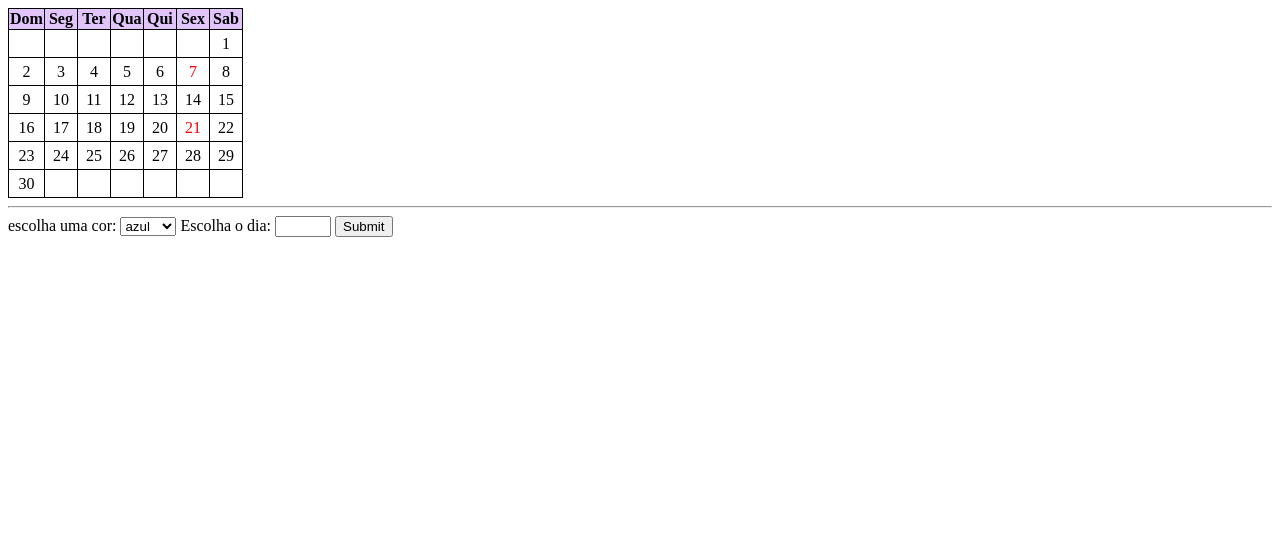
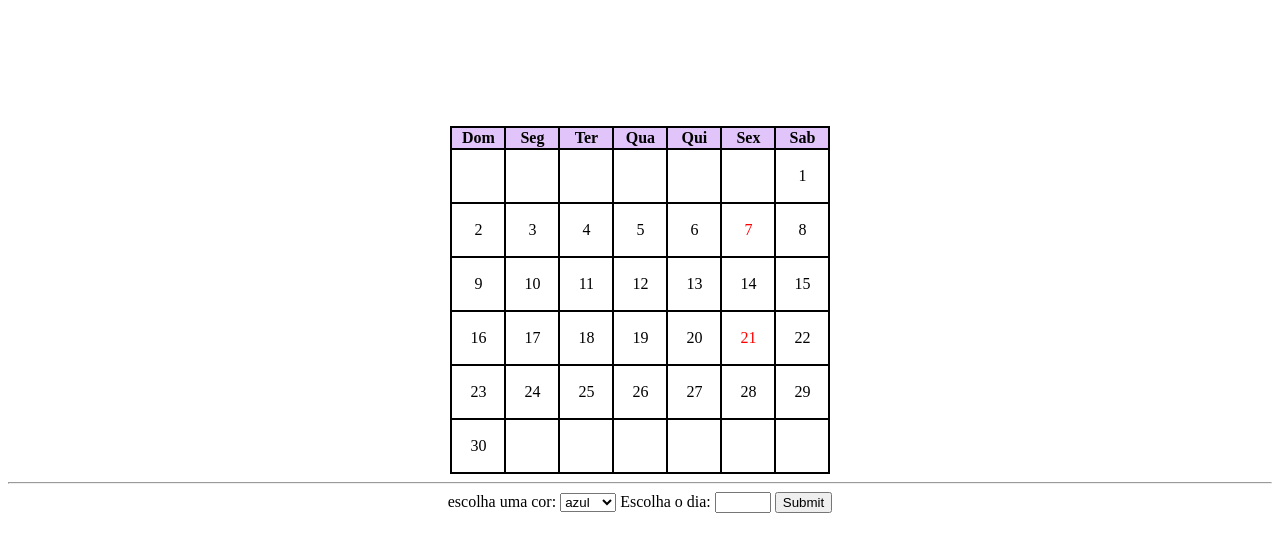
Before and after one commit to emillycaaroline/calendario, a plain HTML site: page index.html in a window 1280 px wide. Drawn offline with Linux system fonts and the light colour scheme.

```diff
--- a/calendar.css
+++ b/calendar.css
@@ -1,11 +1,14 @@
 table, th, td, tr{
-    border: 1px solid black;
+    border: 2px solid black;
     border-collapse: collapse;
+    margin-top: 10%;
+    margin-left: 35%;
 }
 td{
-    width: 30px;
-    height: 25px;
+    width: 50px;
+    height: 50px;
     text-align: center;
+
 }
 #feriado{
     color: red;
@@ -14,3 +17,7 @@
 th{
    background-color: rgb(224, 196, 250);
 }
+
+body{
+    text-align: center;
+}
```
Also changed, not shown: 1 other file.
